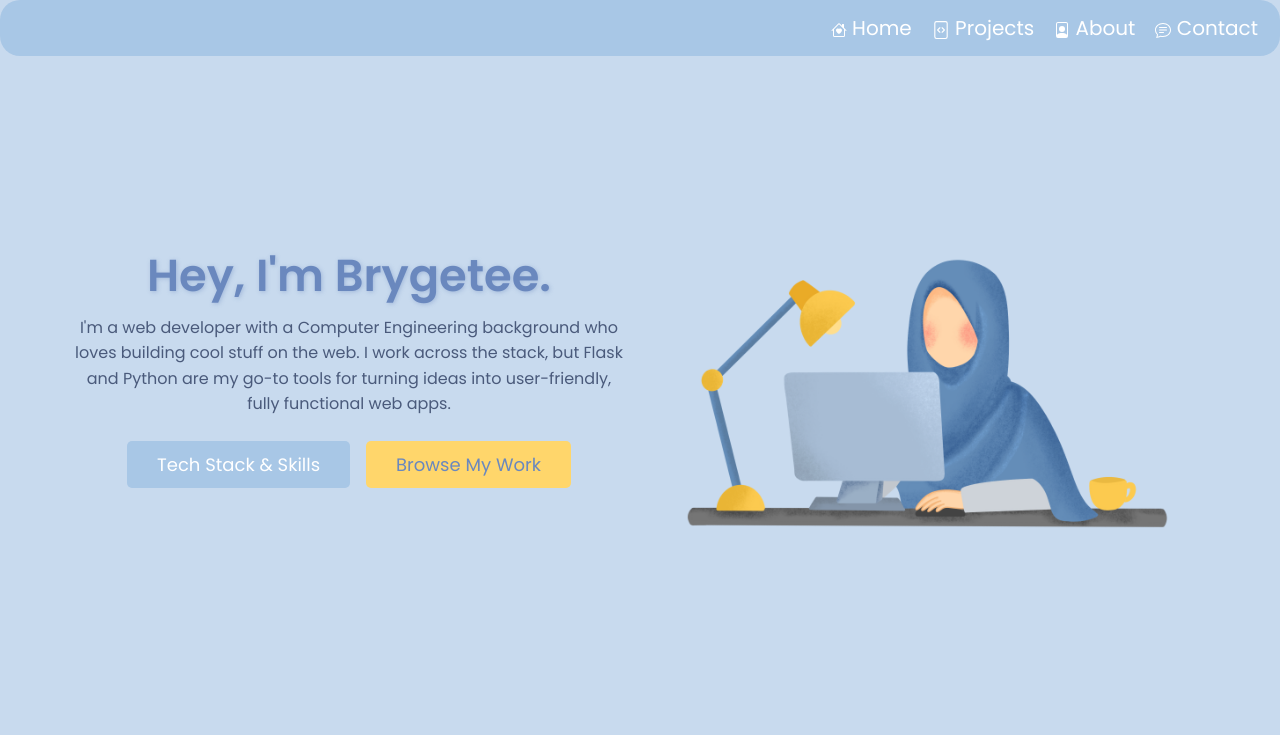
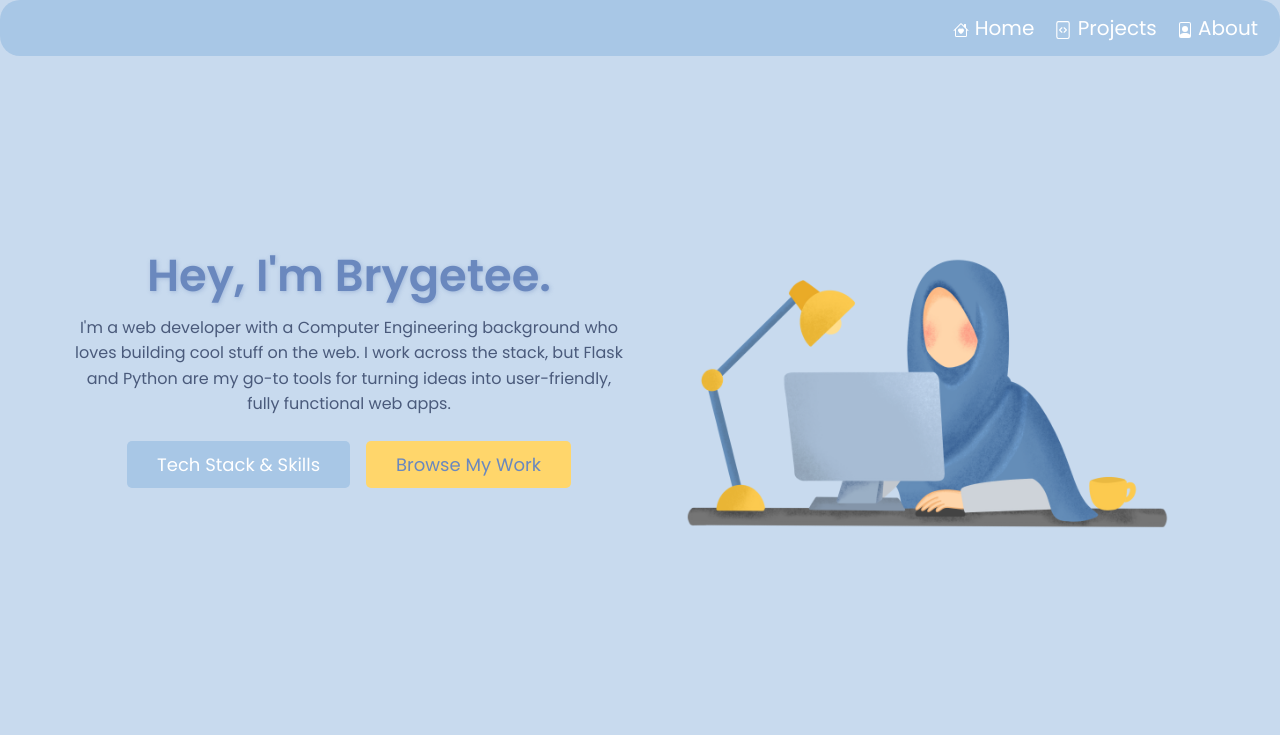
Before and after one commit to Brygetee/Portfolio_Website, a Python web app: template templates/index.html in a window 1280 px wide. Shown: the top 735 px of the page. Run offline with Jinja, Linux system fonts and the light colour scheme; the template is opened without the code that fills it, so the values that code supplies are empty; some web fonts are replaced.

Commit message:
adjusted debug mode and header for deployment

```diff
--- a/main.py
+++ b/main.py
@@ -43,4 +43,4 @@ def contact():
 
 
 if __name__ == '__main__':
-    app.run(debug=True)
+    app.run(debug=False)
--- a/templates/header.html
+++ b/templates/header.html
@@ -38,12 +38,12 @@
                         <path d="M8 10a3 3 0 1 0 0-6 3 3 0 0 0 0 6"/>
                       </svg> About</a>
                   </li>
-                  <li class="nav-item">
-                    <a class="nav-link active" href="/contact"><svg xmlns="http://www.w3.org/2000/svg" width="16" height="16" fill="currentColor" class="bi bi-chat-text" viewBox="0 0 16 16">
-  <path d="M2.678 11.894a1 1 0 0 1 .287.801 11 11 0 0 1-.398 2c1.395-.323 2.247-.697 2.634-.893a1 1 0 0 1 .71-.074A8 8 0 0 0 8 14c3.996 0 7-2.807 7-6s-3.004-6-7-6-7 2.808-7 6c0 1.468.617 2.83 1.678 3.894m-.493 3.905a22 22 0 0 1-.713.129c-.2.032-.352-.176-.273-.362a10 10 0 0 0 .244-.637l.003-.01c.248-.72.45-1.548.524-2.319C.743 11.37 0 9.76 0 8c0-3.866 3.582-7 8-7s8 3.134 8 7-3.582 7-8 7a9 9 0 0 1-2.347-.306c-.52.263-1.639.742-3.468 1.105"/>
-  <path d="M4 5.5a.5.5 0 0 1 .5-.5h7a.5.5 0 0 1 0 1h-7a.5.5 0 0 1-.5-.5M4 8a.5.5 0 0 1 .5-.5h7a.5.5 0 0 1 0 1h-7A.5.5 0 0 1 4 8m0 2.5a.5.5 0 0 1 .5-.5h4a.5.5 0 0 1 0 1h-4a.5.5 0 0 1-.5-.5"/>
-</svg>  Contact</a>
-                  </li>
+<!--                  <li class="nav-item">-->
+<!--                    <a class="nav-link active" href="/contact"><svg xmlns="http://www.w3.org/2000/svg" width="16" height="16" fill="currentColor" class="bi bi-chat-text" viewBox="0 0 16 16">-->
+<!--  <path d="M2.678 11.894a1 1 0 0 1 .287.801 11 11 0 0 1-.398 2c1.395-.323 2.247-.697 2.634-.893a1 1 0 0 1 .71-.074A8 8 0 0 0 8 14c3.996 0 7-2.807 7-6s-3.004-6-7-6-7 2.808-7 6c0 1.468.617 2.83 1.678 3.894m-.493 3.905a22 22 0 0 1-.713.129c-.2.032-.352-.176-.273-.362a10 10 0 0 0 .244-.637l.003-.01c.248-.72.45-1.548.524-2.319C.743 11.37 0 9.76 0 8c0-3.866 3.582-7 8-7s8 3.134 8 7-3.582 7-8 7a9 9 0 0 1-2.347-.306c-.52.263-1.639.742-3.468 1.105"/>-->
+<!--  <path d="M4 5.5a.5.5 0 0 1 .5-.5h7a.5.5 0 0 1 0 1h-7a.5.5 0 0 1-.5-.5M4 8a.5.5 0 0 1 .5-.5h7a.5.5 0 0 1 0 1h-7A.5.5 0 0 1 4 8m0 2.5a.5.5 0 0 1 .5-.5h4a.5.5 0 0 1 0 1h-4a.5.5 0 0 1-.5-.5"/>-->
+<!--</svg>  Contact</a>-->
+<!--                  </li>-->
 
                   </li>
                 </ul>
```
